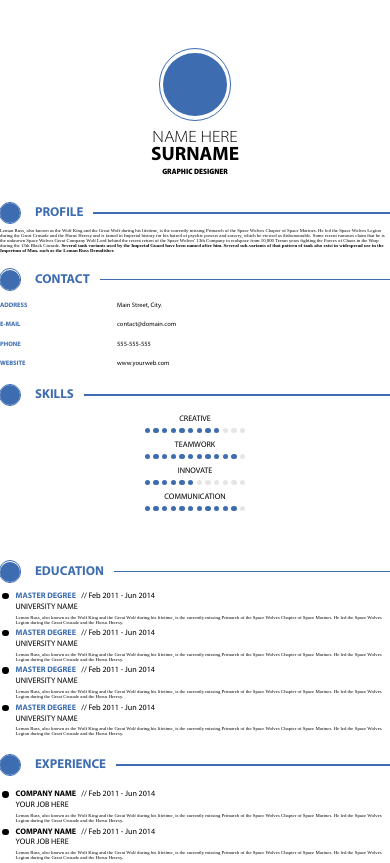
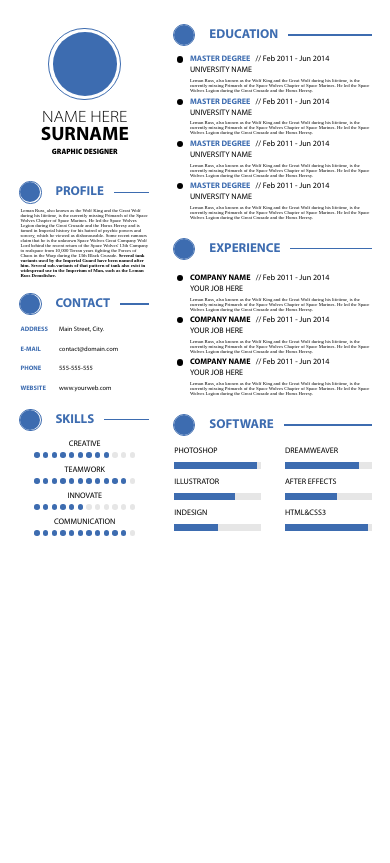
Before and after one commit to NikitaLem/first_task_cv, a plain HTML site: page index.html in a window 390 px wide. Shown: the top 863 px of the page. Drawn offline with Linux system fonts and the light colour scheme.

Commit message:
max_width_640 styles del

```diff
--- a/style.css
+++ b/style.css
@@ -1,15 +1,3 @@
-@media screen and (max-width: 640px) {
-    .wrapper {
-        flex-direction: column;
-    }
-    .left {
-        flex-basis: 100%;
-    }
-    .right {
-        flex-basis: 100%;
-    }
-}
-
 body {
     padding: 0;
     margin: 0;
--- /dev/null
+++ b/style_max640.css
@@ -0,0 +1,11 @@
+@media screen and (max-width: 640px) {
+    .wrapper {
+        flex-direction: column;
+    }
+    .left {
+        flex-basis: 100%;
+    }
+    .right {
+        flex-basis: 100%;
+    }
+}
```
